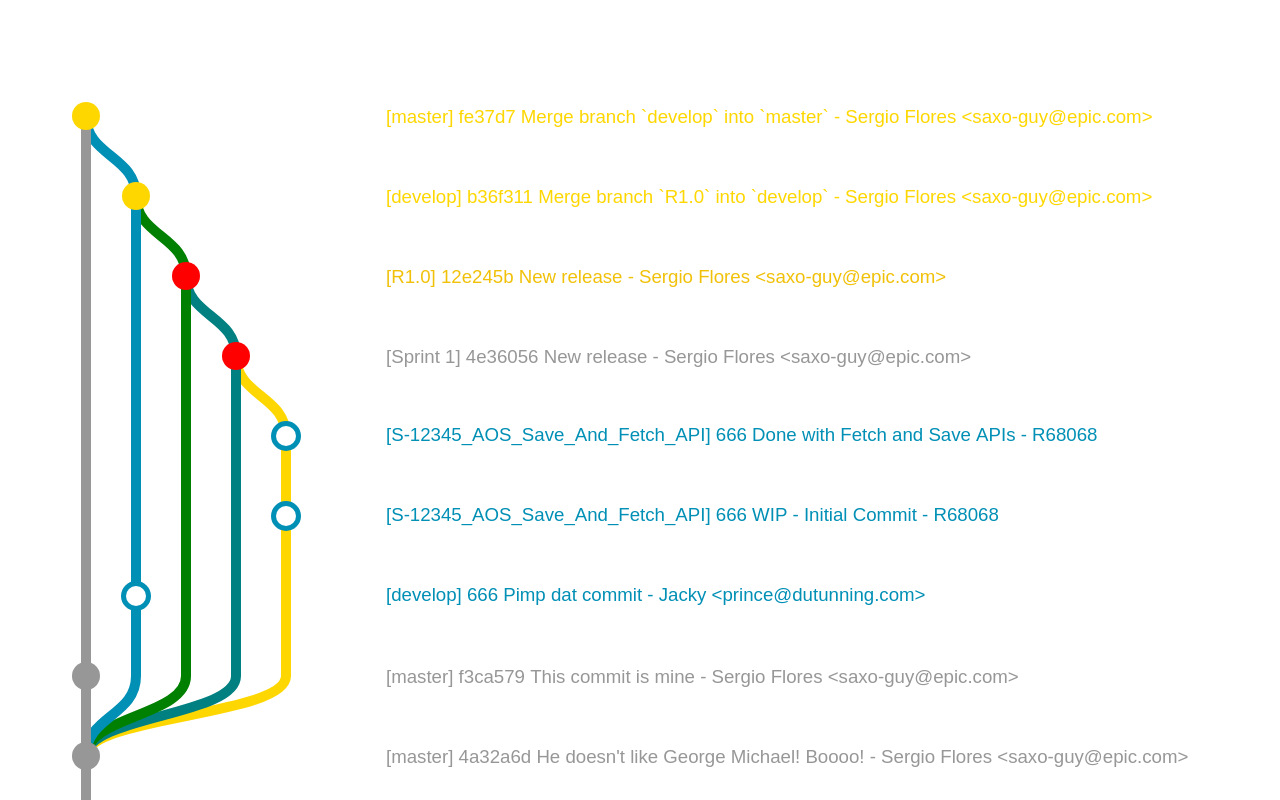
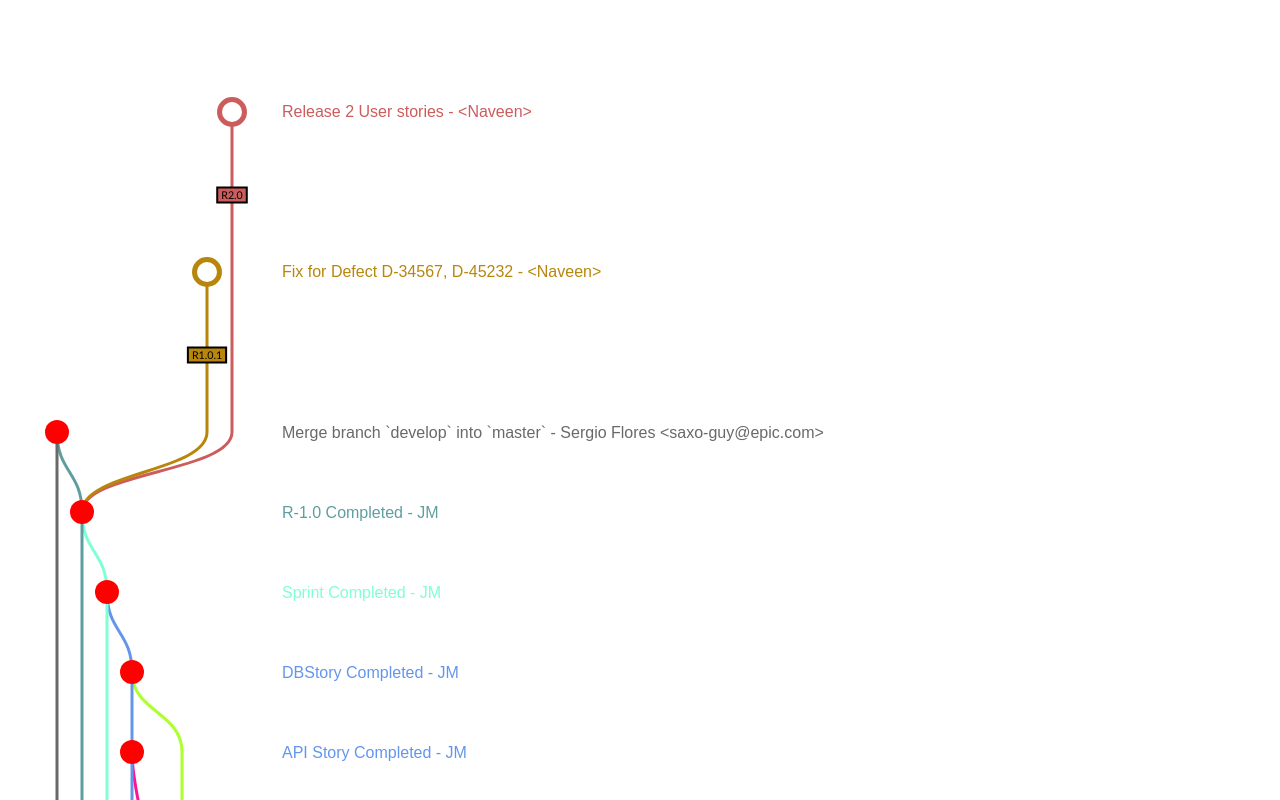
Before and after one commit to srajkumarms/git-demo, a plain HTML site: page use-cases/use-case1.html in a window 1280 px wide. Shown: the top 800 px of the page. Drawn offline with Linux system fonts and the light colour scheme.

Commit message:
Use case 1 updates
Use case 1 updates

```diff
--- a/use-cases/use-case1.html
+++ b/use-cases/use-case1.html
@@ -11,47 +11,82 @@
   <canvas id="gitGraph"></canvas>
   <script src="../resources/gitgraph.js"></script>
   <script>
+    var myTemplateConfig = {
+    colors: [ "DimGray", "CadetBlue", "Aquamarine", "CornflowerBlue", "DeepPink", "GreenYellow", "DarkGoldenRod", "IndianRed" ], // branches colors, 1 per column,
+    author: '',
+    branch: {
+      lineWidth: 3,
+      spacingX: 25,
+      showLabel: true,                  // display branch names on graph
+    },
+    orientation: 'vertical-revers',
+    commit: {
+      spacingY: -80,
+      dot: {
+        size: 12
+      },
+      message: {
+        displayAuthor: true,
+        displayBranch: false,
+        displayHash: false,
+        font: "normal 12pt Arial"
+      },
+      shouldDisplayTooltipsInCompactMode: false, // default = true
+      tooltipHTMLFormatter: function ( commit ) {
+        return "" + commit.sha1 + "" + ": " + commit.message;
+      }
+    }
+  };
     var gitgraph = new GitGraph({
-      template: "metro",
-      orientation: "vertical-reverse",
-      mode: "extended"
+      template: myTemplateConfig,
+      orientation: 'vertical-reverse'
     });
     var master = gitgraph.branch("master");
-    gitgraph.commit().commit().commit();         // 3 commits upon HEAD
+    gitgraph.commit({
+      message: 'Initial repo creation',
+      author: '<Naveen>'
+    }).commit({
+      message: 'Intial prep work',
+      author: '<Naveen>'
+    }).commit({
+      message: 'Application architecture laid out',
+      author: '<Naveen>'
+    });         // 3 commits upon HEAD
     var develop = gitgraph.branch("develop");    // New branch from HEAD
-    // var myfeature = develop.branch("myfeature"); // New branch from develops
-    var release1 = develop.branch({
-      color: 'green',
-      name: "R1.0"
-    });
-    var sprint1 = release1.branch({
-      name: "Sprint 1",
-      color: 'teal'
-    });
-    var userStory1 = sprint1.branch({
-      name: "S-12345_AOS_Save_And_Fetch_API",
-      color: 'gold'
-    });
-
-    // Well, if you need to go deeper…
-
-    var hotfix = gitgraph.branch({
-      parentBranch: develop,
-      name: "hotfix",
-      column: 2             // which column index it should be displayed in
-    });
-    master.commit("This commit is mine"); // Add a commit on master branch
     develop.commit({
       dotColor: "white",
       dotSize: 10,
       dotStrokeWidth: 10,
       sha1: "666",
-      message: "Pimp dat commit",
-      author: "Jacky <prince@dutunning.com>",
+      message: "Just to differentiate from master",
+      author: "<R86068>",
       // tag: "a-super-tag",
       onClick: function(commit) {
         console.log("Oh, you clicked my commit?!", commit);
       }
+    });
+
+    var release1 = develop.branch({
+      name: "R1.0"
+    });
+
+    release1.commit({
+      dotColor: "white",
+      dotSize: 10,
+      dotStrokeWidth: 10,
+      sha1: "666",
+      message: "Just to differentiate from develop",
+      author: "<R86068>"
+    });
+
+    var sprint1 = release1.branch({
+      name: "Sprint 1"
+    });
+    var userStory1 = sprint1.branch({
+      name: "S-12345_AOS_Save_And_Fetch_API"
+    });
+    var userStory2 = sprint1.branch({
+      name: "S-12346_AOS_Table_Creation"
     });
     // develop.merge(master, {dotColor: 'red',  message: "New release", /* tag: "v1.0.0" */ });
 
@@ -61,7 +96,7 @@
       dotStrokeWidth: 10,
       sha1: "666",
       message: "WIP - Initial Commit",
-      author: "R68068",
+      author: "<R68068>",
     });
 
     userStory1.commit({
@@ -70,14 +105,63 @@
       dotStrokeWidth: 10,
       sha1: "666",
       message: "Done with Fetch and Save APIs",
-      author: "R68068"
+      author: "<R68068>"
     });
 
-    userStory1.merge(sprint1, {dotColor: 'red',  message: "New release", /* tag: "v1.0.0" */ });
-    sprint1.merge(release1, {dotColor: 'red',  message: "New release", /* tag: "v1.0.0" */ });
-    release1.merge(develop, {color: 'gold'});
-    develop.merge(master, {color: 'gold'});
+    userStory2.commit({
+      dotColor: "white",
+      dotSize: 10,
+      dotStrokeWidth: 10,
+      sha1: "666",
+      message: "Creating Keyspace",
+      author: "Sam",
+    });
 
+    userStory2.commit({
+      dotColor: "white",
+      dotSize: 10,
+      dotStrokeWidth: 10,
+      sha1: "666",
+      message: "Done with DDL",
+      author: "<Sam>"
+    });
+
+    userStory2.commit({
+      dotColor: "white",
+      dotSize: 10,
+      dotStrokeWidth: 10,
+      sha1: "666",
+      message: "Done with DML for test data",
+      author: "<Sam>"
+    });
+
+    userStory1.merge(sprint1, {dotColor: 'red',  message: "API Story Completed", author: 'JM' /* tag: "v1.0.0" */ });
+    userStory2.merge(sprint1, {dotColor: 'red',  message: "DBStory Completed", author: 'JM' /* tag: "v1.0.0" */ });
+    sprint1.merge(release1, {dotColor: 'red',  message: "Sprint Completed", author: 'JM'  /* tag: "v1.0.0" */ });
+    release1.merge(develop, {dotColor: 'red', message: "R-1.0 Completed", author: 'JM' });
+    develop.merge(master, {dotColor: 'red'});
+    var hotFix = develop.branch({
+      name: "R1.0.1"
+    });
+    hotFix.commit({
+      dotColor: "white",
+      dotSize: 10,
+      dotStrokeWidth: 10,
+      sha1: "666",
+      message: "Fix for Defect D-34567, D-45232",
+      author: "<Naveen>"
+    });
+    var release2 = develop.branch({
+      name: "R2.0"
+    });
+    release2.commit({
+      dotColor: "white",
+      dotSize: 10,
+      dotStrokeWidth: 10,
+      sha1: "666",
+      message: "Release 2 User stories",
+      author: "<Naveen>"
+    });
   </script>
   <a href="../index.html"> &lt; Back</a>
 </body>
```
